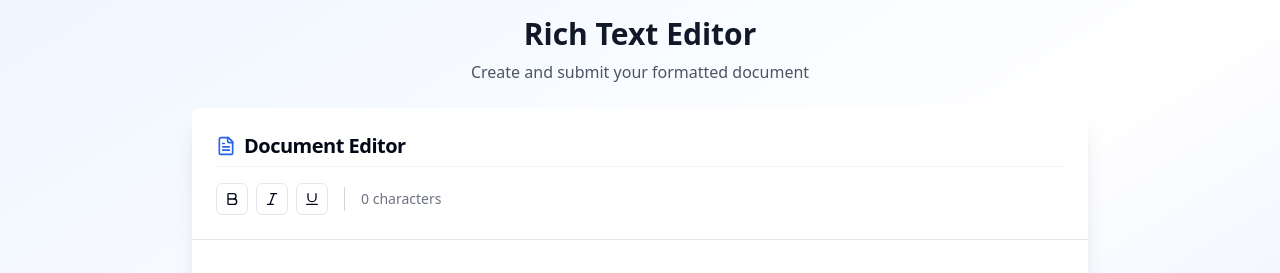
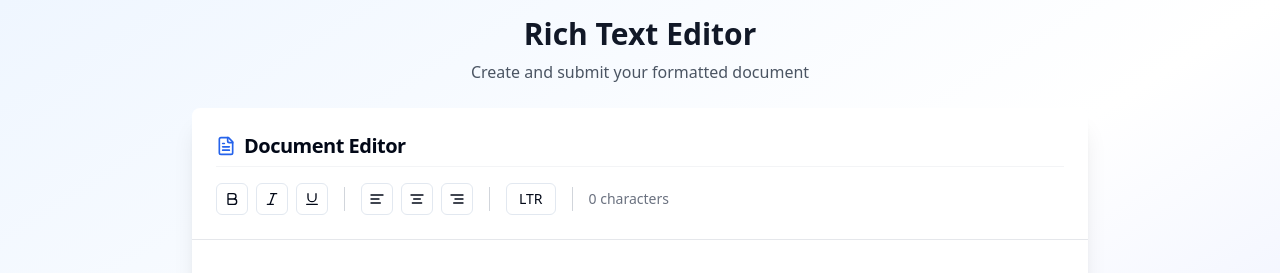
Before and after one commit to Inofai/dmf-training-data-manager, a React (Vite) app: page /editor in a window 1280 px wide. Shown: the top 273 px of the page. Built offline with nearby package versions, Linux system fonts and the light colour scheme.

Commit message:
Add alignment and text direction controls
Added buttons for text alignment (left, center, right, justify) and text direction (LTR, RTL) to the rich text editor toolbar.

```diff
--- a/src/components/RichTextEditor.tsx
+++ b/src/components/RichTextEditor.tsx
@@ -1,13 +1,15 @@
+
 import { useState, useRef, useEffect } from "react";
 import { Button } from "@/components/ui/button";
 import { Card, CardContent, CardHeader, CardTitle } from "@/components/ui/card";
 import { useToast } from "@/hooks/use-toast";
-import { FileText, Send, Bold, Italic, Underline } from "lucide-react";
+import { FileText, Send, Bold, Italic, Underline, AlignLeft, AlignCenter, AlignRight } from "lucide-react";
 import "./RichTextEditor.css";
 
 const RichTextEditor = () => {
   const [content, setContent] = useState("");
   const [isSubmitting, setIsSubmitting] = useState(false);
+  const [textDirection, setTextDirection] = useState<'ltr' | 'rtl'>('ltr');
   const editorRef = useRef<HTMLDivElement>(null);
   const { toast } = useToast();
 
@@ -71,6 +73,23 @@ const RichTextEditor = () => {
     handleInput();
   };
 
+  const handleAlignment = (alignment: 'left' | 'center' | 'right') => {
+    const alignmentMap = {
+      left: 'justifyLeft',
+      center: 'justifyCenter',
+      right: 'justifyRight'
+    };
+    executeCommand(alignmentMap[alignment]);
+  };
+
+  const toggleTextDirection = () => {
+    const newDirection = textDirection === 'ltr' ? 'rtl' : 'ltr';
+    setTextDirection(newDirection);
+    if (editorRef.current) {
+      editorRef.current.style.direction = newDirection;
+    }
+  };
+
   const handleSubmit = async () => {
     const plainText = editorRef.current?.textContent || "";
 
@@ -117,6 +136,7 @@ const RichTextEditor = () => {
 
             {/* Functional Toolbar */}
             <div className="flex items-center gap-2 pt-4 border-t border-gray-100">
+              {/* Text Formatting */}
               <Button
                 variant="outline"
                 size="sm"
@@ -144,7 +164,53 @@ const RichTextEditor = () => {
               >
                 <Underline className="w-4 h-4" />
               </Button>
+
               <div className="h-6 w-px bg-gray-300 mx-2" />
+
+              {/* Text Alignment */}
+              <Button
+                variant="outline"
+                size="sm"
+                className="h-8 w-8 p-0"
+                type="button"
+                onClick={() => handleAlignment('left')}
+              >
+                <AlignLeft className="w-4 h-4" />
+              </Button>
+              <Button
+                variant="outline"
+                size="sm"
+                className="h-8 w-8 p-0"
+                type="button"
+                onClick={() => handleAlignment('center')}
+              >
+                <AlignCenter className="w-4 h-4" />
+              </Button>
+              <Button
+                variant="outline"
+                size="sm"
+                className="h-8 w-8 p-0"
+                type="button"
+                onClick={() => handleAlignment('right')}
+              >
+                <AlignRight className="w-4 h-4" />
+              </Button>
+
+              <div className="h-6 w-px bg-gray-300 mx-2" />
+
+              {/* Text Direction */}
+              <Button
+                variant="outline"
+                size="sm"
+                className="h-8 px-3"
+                type="button"
+                onClick={toggleTextDirection}
+              >
+                {textDirection === 'ltr' ? 'LTR' : 'RTL'}
+              </Button>
+
+              <div className="h-6 w-px bg-gray-300 mx-2" />
+
               <span className="text-sm text-gray-500">
                 {getCharacterCount()} characters
               </span>
@@ -163,6 +229,7 @@ const RichTextEditor = () => {
                   fontFamily: "system-ui, -apple-system, sans-serif",
                   fontSize: "16px",
                   lineHeight: "1.6",
+                  direction: textDirection,
                 }}
                 data-placeholder="Start typing your document here... You can paste formatted content from other applications."
                 suppressContentEditableWarning={true}
```
